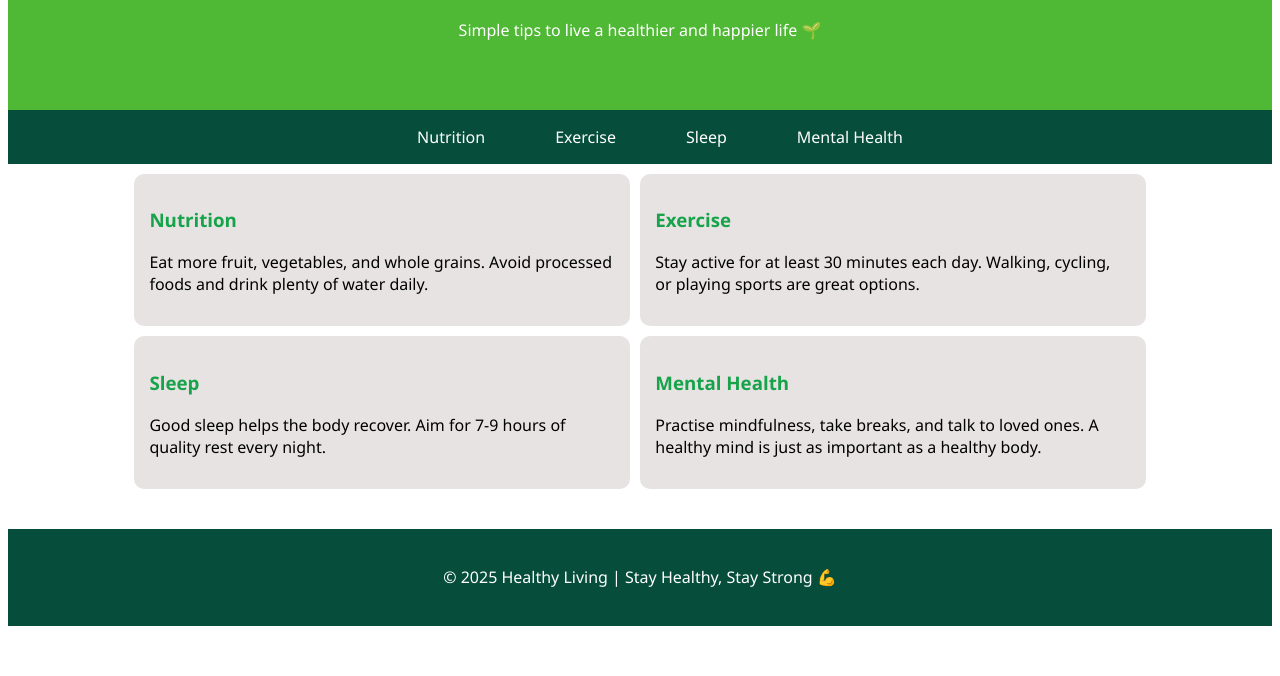
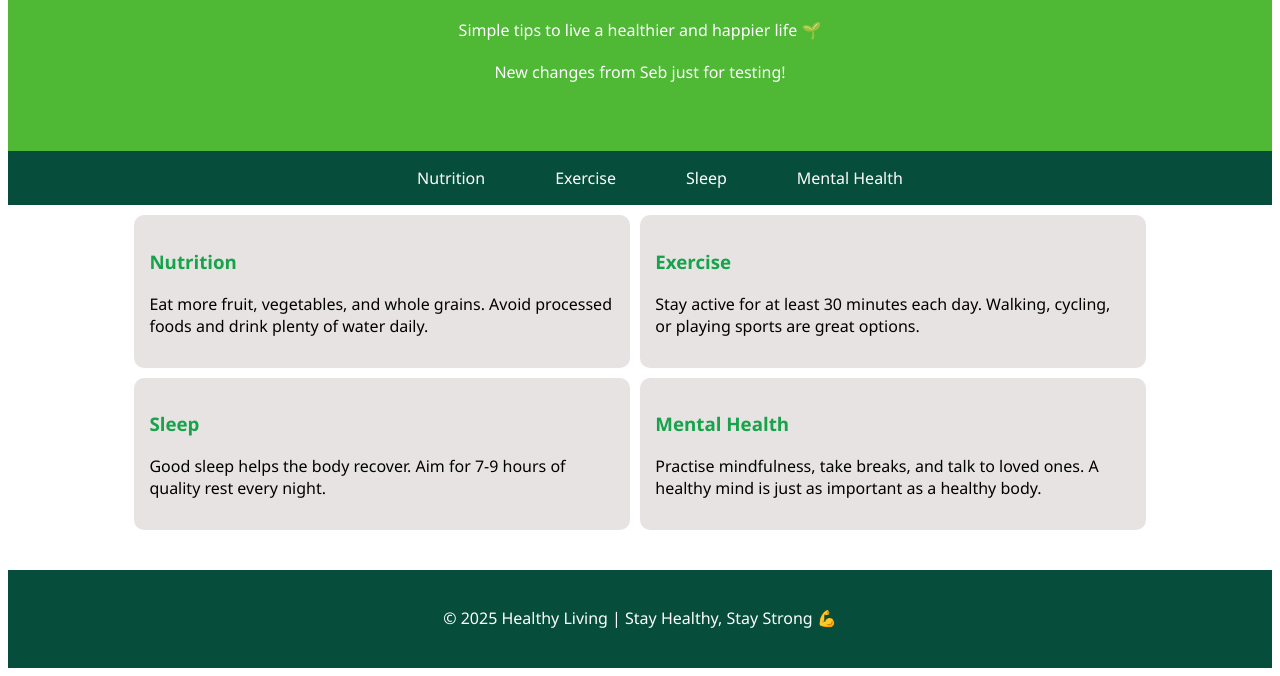
Before and after one commit to sakaxo/healthy-living, a plain HTML site: page index.html in a window 1280 px wide. Shown: the part 134-810 px from the top of the page. Drawn offline with Linux system fonts and the light colour scheme.

Commit message:
updated the home page
Added a new paragraph for testing purposes.

```diff
--- a/index.html
+++ b/index.html
@@ -10,6 +10,7 @@
     <div class="header">
         <h1>Healthy Living</h1>
         <p>Simple tips to live a healthier and happier life 🌱</p>
+         <p>New changes from Seb just for testing!</p>
     </div>
     <nav class="nav1">
         <ul >
```
